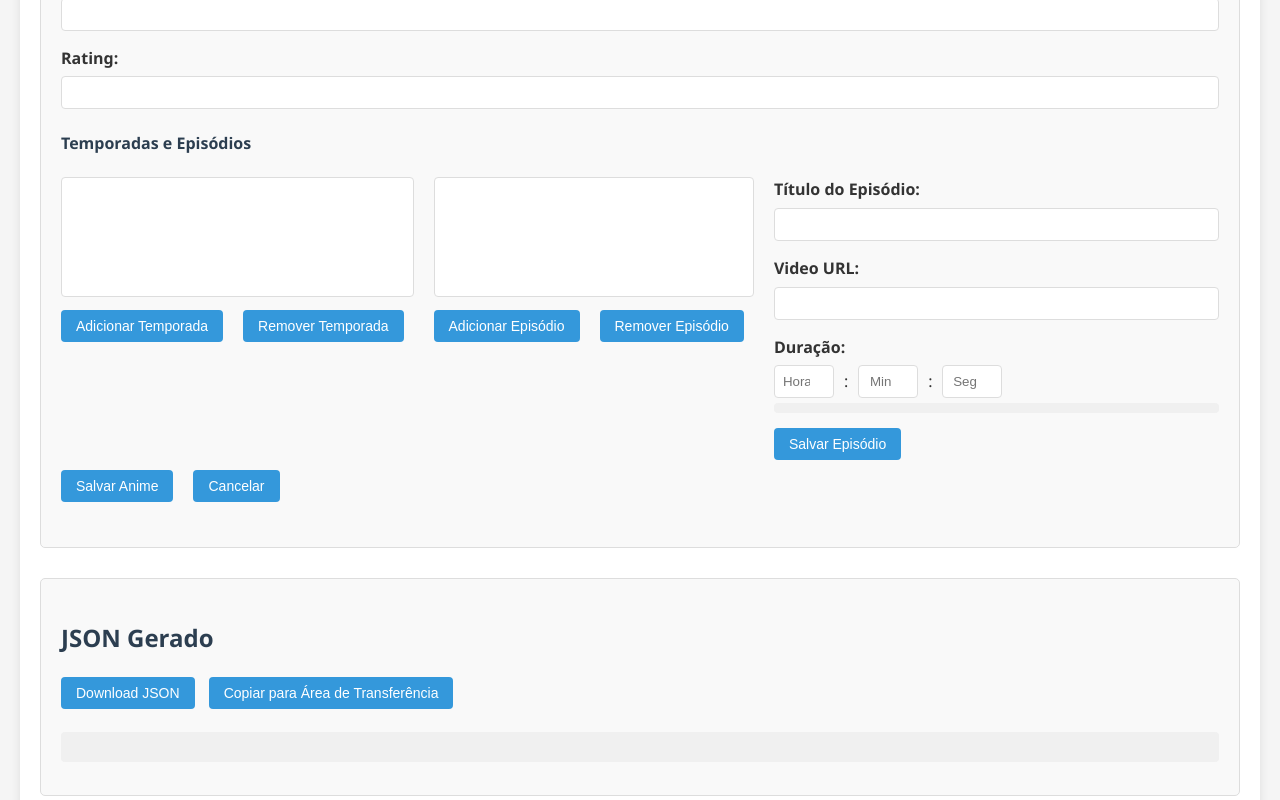
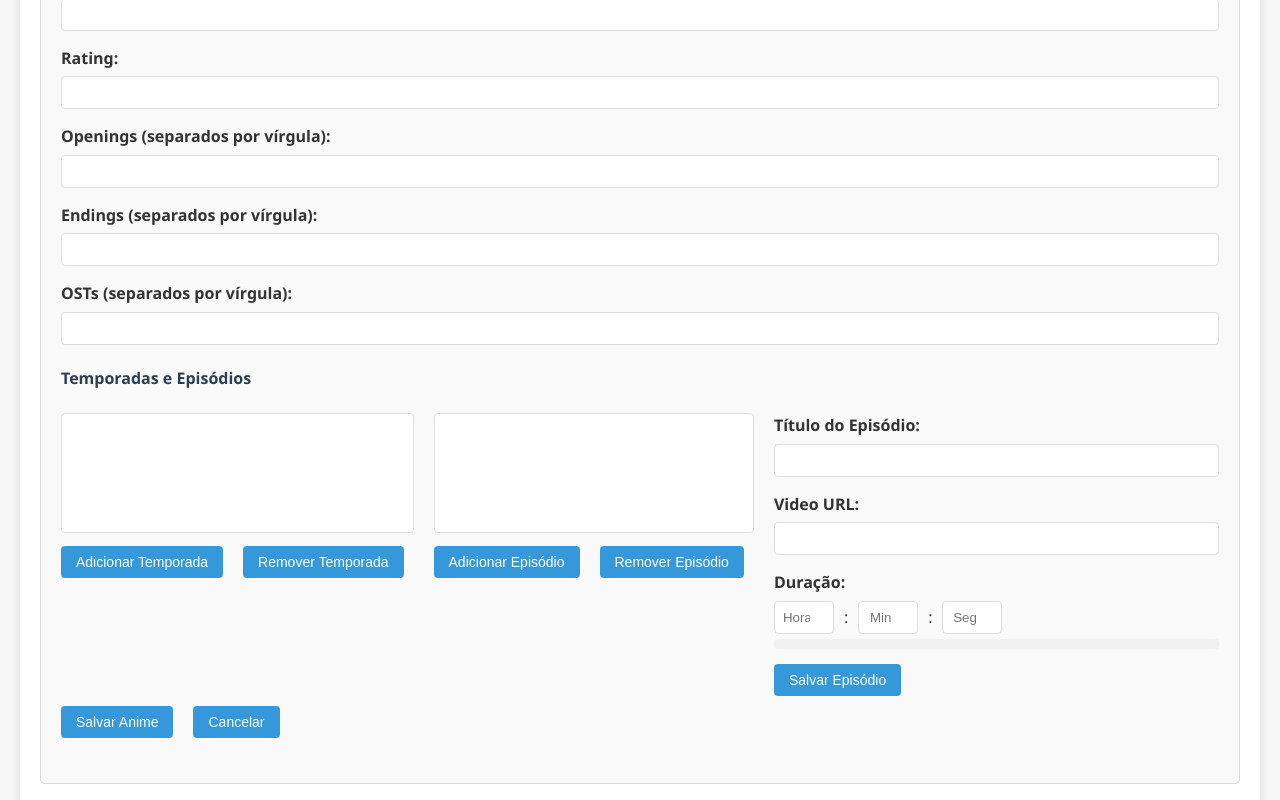
Before and after one commit to jonarasgames/anime-editor, a plain HTML site: page index.html in a window 1280 px wide. Shown: the part 1740-2540 px from the top of the page. Drawn offline with Linux system fonts and the light colour scheme.

Commit message:
Update index.html

```diff
--- a/index.html
+++ b/index.html
@@ -106,6 +106,20 @@
                         <input type="number" id="animeRating" min="0" max="10" step="0.1" required>
                     </div>
 
+                    <div class="form-group">
+                        <label for="animeOpenings">Openings (separados por vírgula):</label>
+                        <input type="text" id="animeOpenings">
+                    </div>
+
+                    <div class="form-group">
+                        <label for="animeEndings">Endings (separados por vírgula):</label>
+                        <input type="text" id="animeEndings">
+                    </div>
+
+                    <div class="form-group">
+                        <label for="animeOsts">OSTs (separados por vírgula):</label>
+                        <input type="text" id="animeOsts">
+                    </div>
                     <h4>Temporadas e Episódios</h4>
                     <div class="seasons-container">
                         <div class="season-list">
```
